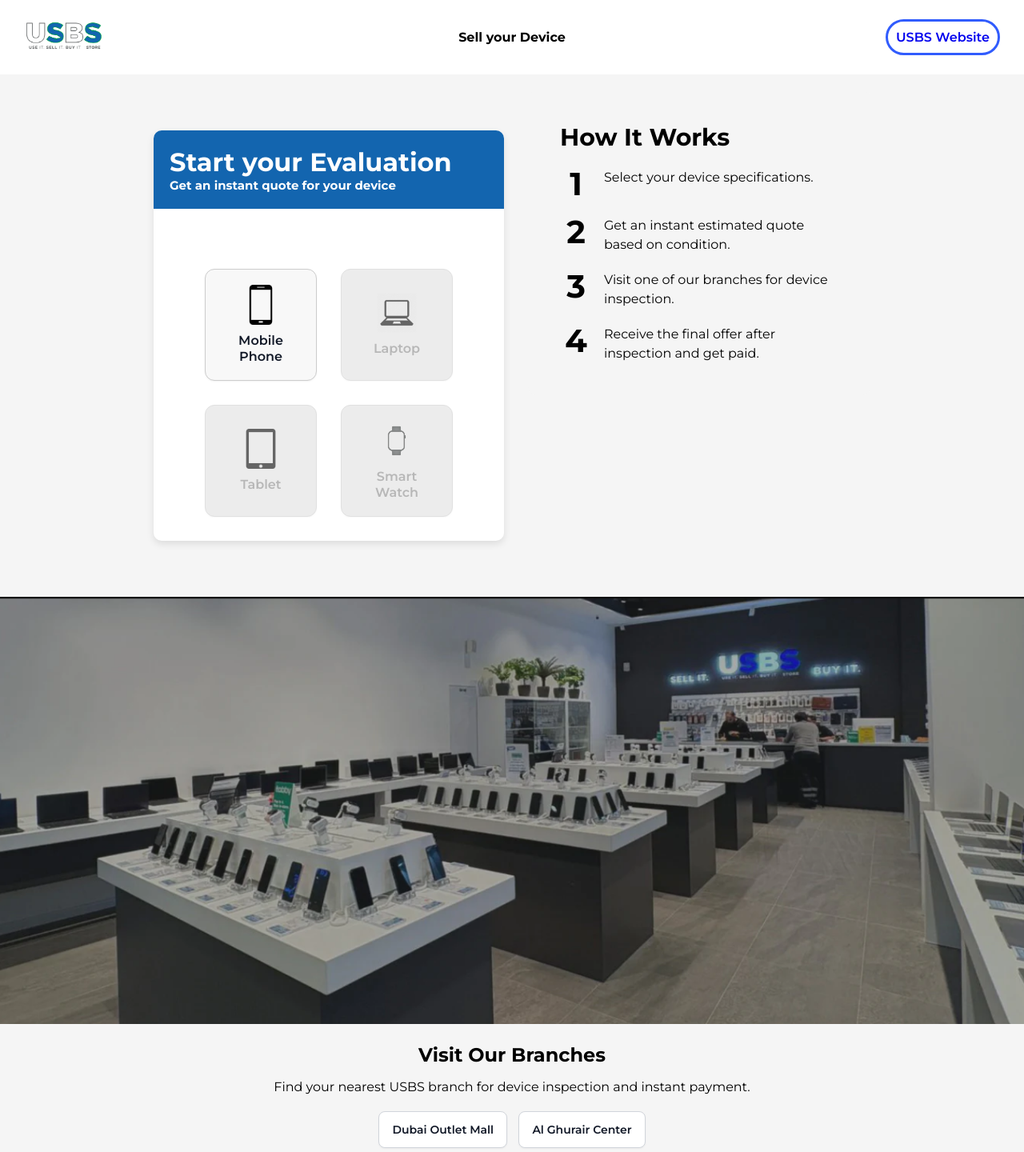
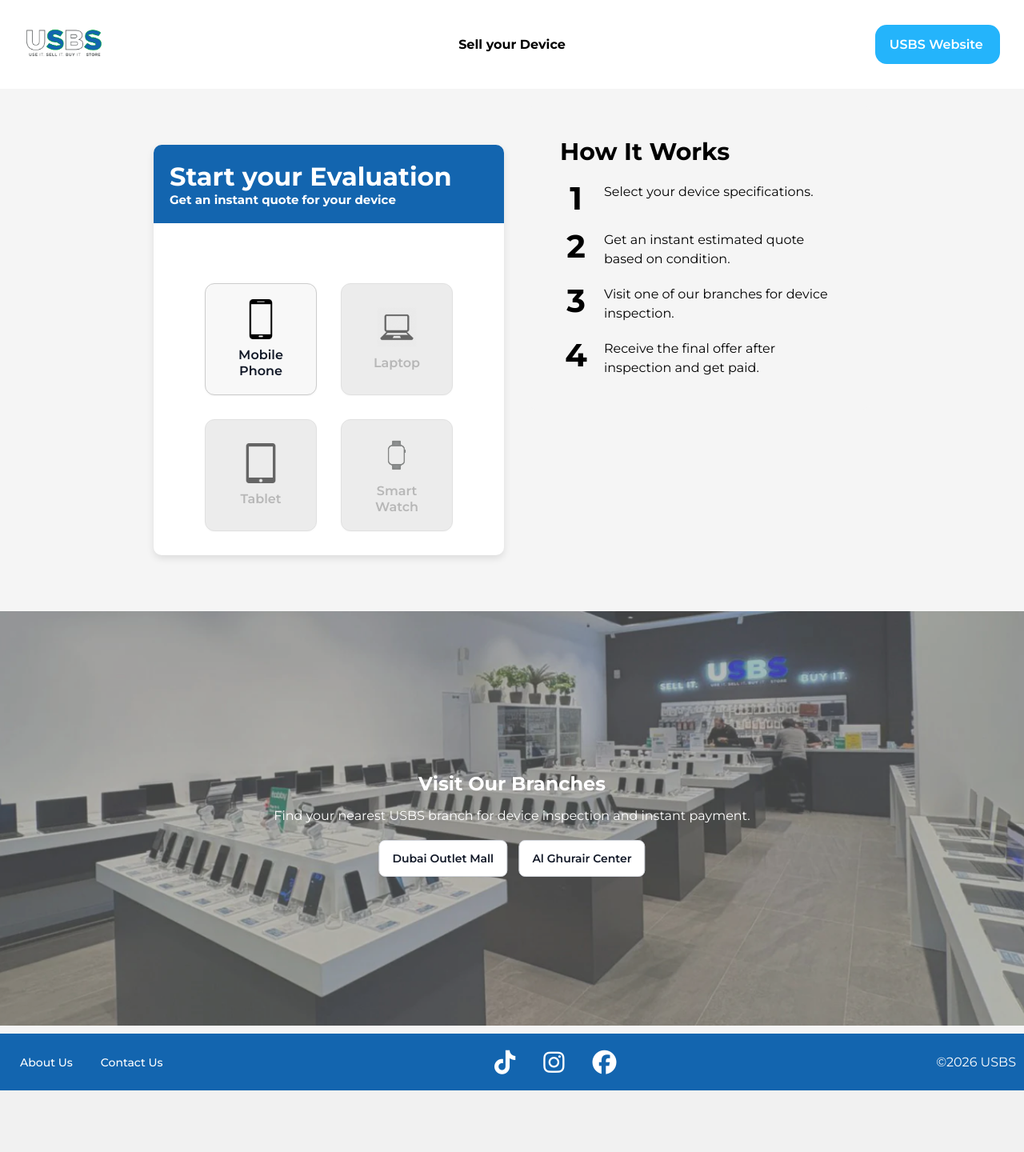
Before and after one commit to PreityAntoinette/Buyback-System, a PHP site: page / in a window 1280 px wide. Shown: the whole page at 80% size. After the commit the page ends 1363 px from the top, so only its background shows below. Run offline with PHP 8.4, Linux system fonts and the light colour scheme; data comes from the database, SQL or seed files in the repository.

Commit message:
User page

```diff
--- a/css/style.css
+++ b/css/style.css
@@ -84,23 +84,23 @@ nav {
 
 /* From Uiverse.io by SteveBloX */
 .nav-links a {
-  width: 200px;
-  height: 70px;
-  padding: 10px;
-  border: 3px solid #315cfd;
-  border-radius: 45px;
-  transition: all 0.3s;
+  border: 2px solid #24b4fb;
+  background-color: #24b4fb;
+  border-radius: 0.9em;
   cursor: pointer;
-  background: white;
-  font-size: 1em;
-  font-weight: 550;
-  text-decoration: none;
+  padding: 0.8em 1.2em 0.8em 1em;
+  transition: all ease-in-out 0.2s;
+  font-size: 16px;
+  display: flex;
+    justify-content: center;
+    align-items: center;
+    color: #fff;
+    font-weight: 600;
+    text-decoration: none;
 }
 
 .nav-links a:hover {
-  background: #315cfd;
-  color: white;
-  font-size: 1.3em;
+  background-color: #0071e2;
 }
 
 .content-wrapper {
@@ -301,7 +301,72 @@ button:focus-visible {
 
 /*Locations*/
 
-.location img{
-    width: 1300px;
+.location {
+    position: relative; /* makes this the reference */
+    width: 100%;
+    max-width: 1300px;
+    margin: 0 auto;
+}
+
+.location img {
+    width: 100%;
+    opacity: 80%;
     height: auto;
+    display: block;
 }
+
+.location-text {
+    position: absolute;
+    top: 50%;
+    left: 50%;
+    transform: translate(-50%, -50%); /* perfect center */
+    text-align: center;
+    color: white;
+}
+/*footer*/
+
+footer{
+    color: #fff;
+    background-color: var(--blue);
+}
+
+.footer-container {
+    margin-top: 10px;
+    display: flex;
+    flex-direction: row;
+    justify-content: space-between;
+    align-items: center;
+    padding: 10px;
+}
+
+.footer-container ul{
+    display: flex;
+    margin-bottom: 32px;
+    gap: 15px;
+    padding: 5px;
+    margin: 0;
+    list-style: none;
+    flex-wrap: wrap;
+    justify-content: center;
+}
+
+.footer-container li{
+    padding: 0 10px;
+    margin-bottom: 0px;
+}
+
+.footer-container a{
+    font-size: 14px;
+    font-weight: 500;
+    color: #fff;
+    text-decoration: none;
+}
+
+.footer-container i{
+    cursor: pointer;
+    font-size: 30px;
+}
+
+.footer-container p{
+    text-align: center;
+}
--- a/index.php
+++ b/index.php
@@ -10,8 +10,10 @@ include 'db.php';
 <link rel="preconnect" href="https://fonts.googleapis.com">
 <link rel="preconnect" href="https://fonts.gstatic.com" crossorigin>
 <link href="https://fonts.googleapis.com/css2?family=Montserrat:ital,wght@0,100..900;1,100..900&display=swap" rel="stylesheet">
+<link rel="stylesheet" href="https://cdnjs.cloudflare.com/ajax/libs/font-awesome/6.5.0/css/all.min.css">
 <link rel="stylesheet" href="css/style.css">
 <link rel="stylesheet" href="css/selection_bar.css">
+<link rel="stylesheet" href="css/footer.css">
 </head>
 <body>
     <nav class="navbar">
@@ -104,10 +106,30 @@ include 'db.php';
             <p>Find your nearest USBS branch for device inspection and instant payment.</p>
             <button>Dubai Outlet Mall</button>
             <button>Al Ghurair Center</button>
+        </div>
+    </div>
 
 
-
-    </div>
+    <footer>
+        <div class="footer-container">
+            <ul class="flex-row">
+                <li><a href="https://usbs-uae.com/pages/about-us">About Us</a></li>
+                <li><a href="https://usbs-uae.com/pages/contact">Contact Us</a></li>
+            </ul>
+            <ul class="flex-row">
+                <li>
+                    <i class="fab fa-tiktok"></i>
+                </li>
+                <li>
+                    <i class="fab fa-instagram"></i>
+                </li>
+                <li>
+                    <i class="fab fa-facebook"></i>
+                </li>
+            </ul>
+            <p>&copy;2026 USBS</p>
+        </div>
+    </footer>
 <script src="js/script.js?v=1.0"></script>
 <script src="js/selection_bar.js?v=1.0"></script>
 </body>
```
Also changed, not shown: images/locations.png.
